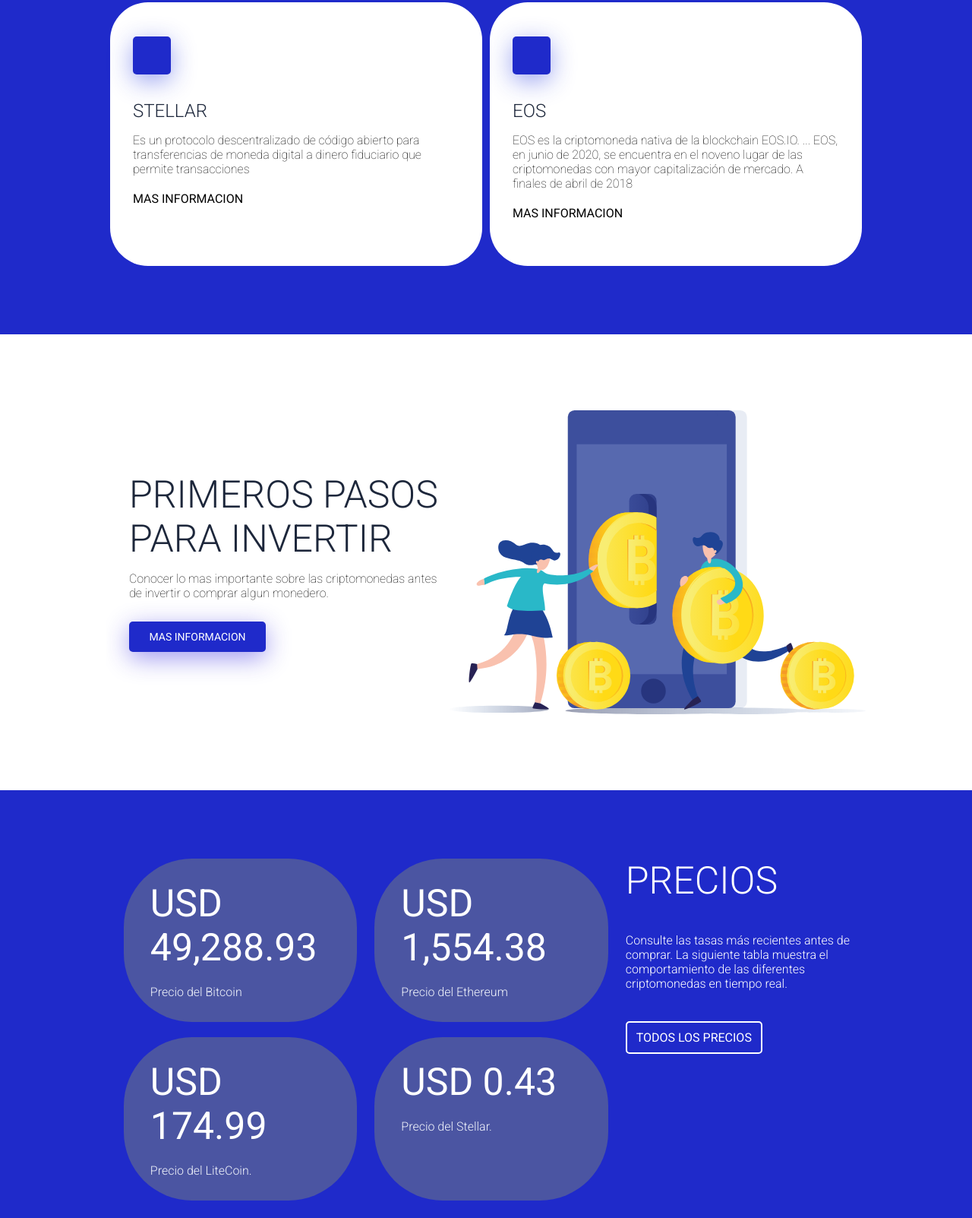
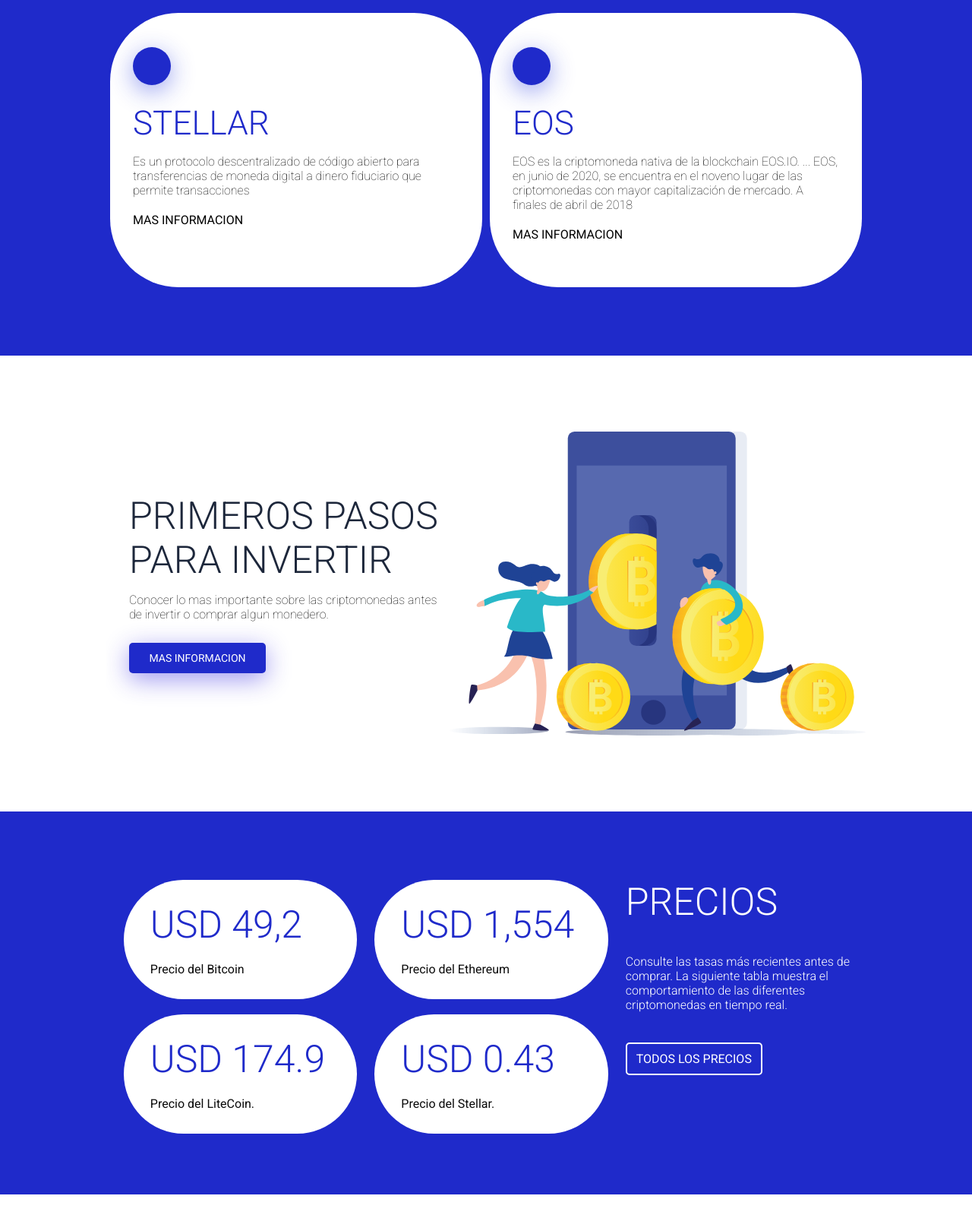
Before and after one commit to jadfost/proyecto-web, a plain HTML site: page index.html in a window 1280 px wide. Shown: the part 1190-2793 px from the top of the page at 76% size. After the commit the page ends 2762 px from the top, so only its background shows below. Drawn offline with nearby package versions, Linux system fonts and the light colour scheme.

Commit message:
commit "1.1.5"

```diff
--- a/css/estilos.css
+++ b/css/estilos.css
@@ -177,13 +177,13 @@ nav {
     width: 49%;
     background: #fff;
     margin-bottom: 30px;
-    border-radius: 50px;
+    border-radius: 90px;
     padding: 45px 30px 60px 30px;
     transition: 0.5s;
 }
 
 .articulo:hover {
-    box-shadow: 0 4px 10px rgba(17, 29, 48, .26);
+    box-shadow: 0 4px 10px rgba(0, 0, 0, 0.26);
 }
 
 .articulo>i {
@@ -195,13 +195,14 @@ nav {
     height: 50px;
     text-align: center;
     padding-top: 20px;
-    border-radius: 10%;
+    border-radius: 50%;
     box-shadow: 0 8px 32px rgba(31, 50, 222, 0.46);
 }
 
 .articulo>h3 {
-    font-size: 24px;
-    margin-top: 30px;
+    color: #1f2aca;
+    font-size: 44px;
+    margin-top: 20px;
 }
 
 .articulo>p {
@@ -286,23 +287,23 @@ nav {
 
 .numbers .number {
     width: 45%;
-    background: rgba(251, 255, 0, 0.2);
-    color: #fff;
+    background: rgb(255, 255, 255);
+    color: rgb(255, 255, 255);
     border-radius: 90px;
     padding: 30px 35px;
     margin-bottom: 20px;
 }
 
 .numbers .number h4 {
-    color: #fff;
+    color: #1f2aca;
     font-size: 50px;
-    font-weight: 500;
+    font-weight: 300;
     margin-bottom: 20px;
 }
 
 .numbers .number p {
-    color: #f2f5fc;
-    font-weight: 300;
+    color: #0a0a0a;
+    font-weight: 500;
 }
 
 .precios-text {
--- a/index.html
+++ b/index.html
@@ -89,15 +89,15 @@
         <div class="contenedor1 conten-precios">
             <section class="numbers">
                 <div class="number">
-                    <h4>USD 49,288.93</h4>
+                    <h4>USD 49,2</h4>
                     <p>Precio del Bitcoin</p>
                 </div>
                 <div class="number">
-                    <h4>USD 1,554.38</h4>
+                    <h4>USD 1,554</h4>
                     <p>Precio del Ethereum</p>
                 </div>
                 <div class="number">
-                    <h4>USD 174.99</h4>
+                    <h4>USD 174.9</h4>
                     <p>Precio del LiteCoin.</p>
                 </div>
                 <div class="number">
```
